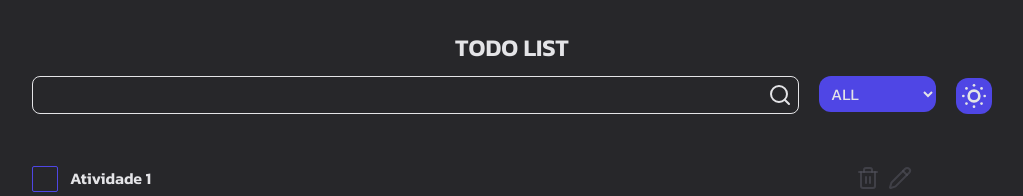
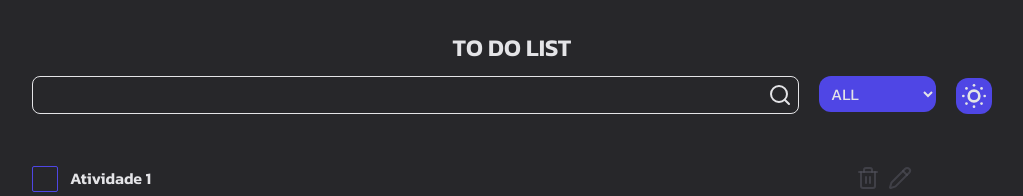
Before and after one commit to LucasMCFidelis/To-do-list, a React (Vite) app: page / in a window 1280 px wide. Shown: the top 196 px of the page, without its empty margins (128-1151 px from the left). Built offline with nearby package versions, Linux system fonts and the light colour scheme.

Commit message:
Cria um componente para o header utilizando pattern de composição

```diff
--- a/src/app.tsx
+++ b/src/app.tsx
@@ -1,9 +1,10 @@
-import { Moon, Pencil, Plus, Save, Search, SunDim, Trash2, X } from 'lucide-react'
+import { Pencil, Plus, Save, Search, Trash2, X } from 'lucide-react'
 import { FormEvent, useCallback, useRef, useState } from 'react'
 import { v4 as uuidv4 } from 'uuid'
 import { Button } from './components/button'
 import { Modal } from './components/modal'
 import { Activity } from './components/activity'
+import { Header } from './components/header'
 
 export function App() {
   const [isBlackModeActive, setIsBlackModeActive] = useState(true)
@@ -125,60 +126,21 @@ export function App() {
   return (
     <div className={`min-h-screen max-w-screen flex flex-wrap items-start justify-center transition-colors ${isBlackModeActive ? 'bg-zinc-800 text-zinc-200' : 'bg-zinc-200 text-zinc-900'}`}>
       <div className="w-9/12 flex flex-col gap-5">
-        <div className="w-full flex flex-col justify-center items-center gap-3 py-8">
-          <h1 className='text-2xl font-semibold'>TODO LIST</h1>
-          <div className="flex flex-wrap-reverse justify-between w-full gap-5">
-            <div className={`flex-1 min-w-full sm:min-w-min flex justify-between bg-transparent rounded-lg p-1.5 border ${isBlackModeActive ? 'text-zinc-200 border-zinc-200' : 'text-indigo-600 border-indigo-600'}`}>
-              <input
-                type="text"
-                onChange={handleSearchChange}
-                className='flex-1 bg-transparent outline-none'
-              />
-              <button>
-                <Search />
-              </button>
-            </div>
-            <div>
-              <select
-                value={filter}
-                onChange={handleFilterChange}
-                className='h-9 w-22 flex items-center justify-center px-2 bg-indigo-600 hover:bg-indigo-700 text-zinc-200 rounded-xl cursor-pointer outline-none'>
-                <option
-                  value=""
-                  className='text-indigo-600 bg-zinc-200'
-                >
-                  ALL
-                </option>
-                <option
-                  value="Complete"
-                  className='text-indigo-600 bg-zinc-200'
-                >
-                  Complete
-                </option>
-                <option
-                  value="Incomplete"
-                  className='text-indigo-600 bg-zinc-200'
-                >
-                  Incomplete
-                </option>
-              </select>
-            </div>
-
-            {isBlackModeActive ? (
-              <Button
-                icon={<SunDim className='size-8' />}
-                onClick={changeThemeScreen}
-                className='h-9 w-9'
-              />
-            ) : (
-              <Button
-                icon={<Moon className='size-8' />}
-                onClick={changeThemeScreen}
-                className='h-9 w-9'
-              />
-            )}
-          </div>
-        </div>
+        <Header.Root title='TO DO LIST'>
+          <Header.Search
+            themeScreenMode = {isBlackModeActive}
+            actionInput={handleSearchChange}
+            icon={Search}
+          />
+          <Header.Filters
+            filter={filter}
+            actionFilter={handleFilterChange}
+          />
+          <Header.ButtonTheme
+            themeScreenMode = {isBlackModeActive}
+            changeThemeScreen={changeThemeScreen}
+          ></Header.ButtonTheme>
+        </Header.Root>
 
         <div className='w-full sm:w-11/12'>
           {filteredActivities().length > 0 ? (
--- a/src/components/activity/ActivityRoot.tsx
+++ b/src/components/activity/ActivityRoot.tsx
@@ -1,20 +1,16 @@
 import { ReactNode } from "react"
 
 interface ActivityRootProps {
-    key: string,
     children: ReactNode
 }
 
-export function ActivityRoot({ key, children }: ActivityRootProps) {
+export function ActivityRoot({ children }: ActivityRootProps) {
     return (
-        <div key={key} className="flex flex-col gap-3 font-semibold">
+        <div className="flex flex-col gap-3 font-semibold">
             <div className='flex'>
                 {children}
-
-
             </div>
             <div className="w-full h-px bg-indigo-500/30"></div>
-
         </div>
     )
 }
--- /dev/null
+++ b/src/components/header/HeaderButtonTheme.tsx
@@ -0,0 +1,29 @@
+import { Button } from "../button"
+import { Moon, SunDim } from "lucide-react"
+
+interface HeaderButtonThemeProps {
+    themeScreenMode: boolean,
+    changeThemeScreen: () => void,
+}
+
+export function HeaderButtonTheme({ themeScreenMode, changeThemeScreen }: HeaderButtonThemeProps) {
+    return (
+        <>
+            {
+                themeScreenMode ? (
+                    <Button
+                        icon={<SunDim className='size-8' />}
+                        onClick={changeThemeScreen}
+                        className='h-9 w-9'
+                    />
+                ) : (
+                    <Button
+                        icon={<Moon className='size-8' />}
+                        onClick={changeThemeScreen}
+                        className='h-9 w-9'
+                    />
+                )
+            }
+        </>
+    )
+}
--- /dev/null
+++ b/src/components/header/HeaderContent.tsx
@@ -0,0 +1,13 @@
+import { ReactNode } from "react"
+
+interface HeaderContentProps {
+    children: ReactNode
+}
+
+export function HeaderContent({ children }: HeaderContentProps) {
+    return (
+        <div className="flex flex-wrap-reverse justify-between w-full gap-5">
+            {children}
+        </div>
+    )
+}
--- /dev/null
+++ b/src/components/header/HeaderFilter.tsx
@@ -0,0 +1,34 @@
+interface HeaderFiltersProps{
+    filter: string
+    actionFilter: (event: React.ChangeEvent<HTMLSelectElement>) => void
+}
+
+export function HeaderFilter({filter, actionFilter}: HeaderFiltersProps ){
+    return (
+        <div>
+            <select
+                value={filter}
+                onChange={actionFilter}
+                className='h-9 w-22 flex items-center justify-center px-2 bg-indigo-600 hover:bg-indigo-700 text-zinc-200 rounded-xl cursor-pointer outline-none'>
+                <option
+                    value=""
+                    className='text-indigo-600 bg-zinc-200'
+                >
+                    ALL
+                </option>
+                <option
+                    value="Complete"
+                    className='text-indigo-600 bg-zinc-200'
+                >
+                    Complete
+                </option>
+                <option
+                    value="Incomplete"
+                    className='text-indigo-600 bg-zinc-200'
+                >
+                    Incomplete
+                </option>
+            </select>
+        </div>
+    )
+}
--- /dev/null
+++ b/src/components/header/HeaderRoot.tsx
@@ -0,0 +1,17 @@
+import { ReactNode } from "react"
+
+interface HeaderRootProps {
+    title: string,
+    children: ReactNode
+}
+
+export function HeaderRoot({ title, children }: HeaderRootProps) {
+    return (
+        <div className="w-full flex flex-col justify-center items-center gap-3 py-8">
+            <h1 className='text-2xl font-semibold'>{title}</h1>
+            <div className="flex flex-wrap-reverse justify-between w-full gap-5">
+                {children}
+            </div>
+        </div>
+    )
+}
--- /dev/null
+++ b/src/components/header/HeaderSearch.tsx
@@ -0,0 +1,20 @@
+import { ChangeEventHandler } from "react"
+
+interface HeaderSearchProps {
+    themeScreenMode: boolean,
+    actionInput: ChangeEventHandler<HTMLInputElement>,
+    icon: React.ElementType
+}
+
+export function HeaderSearch({themeScreenMode, actionInput, icon: Icon }: HeaderSearchProps){
+    return (
+        <div className={`flex-1 min-w-full sm:min-w-min flex justify-between bg-transparent rounded-lg p-1.5 border ${themeScreenMode ? 'text-zinc-200 border-zinc-200' : 'text-indigo-600 border-indigo-600'}`}>
+            <input
+                type="text"
+                onChange={actionInput}
+                className='flex-1 bg-transparent outline-none'
+            />
+            <Icon />
+        </div>
+    )
+}
--- /dev/null
+++ b/src/components/header/index.tsx
@@ -0,0 +1,13 @@
+import { HeaderButtonTheme } from "./HeaderButtonTheme";
+import { HeaderContent } from "./HeaderContent";
+import { HeaderFilter } from "./HeaderFilter";
+import { HeaderRoot } from "./HeaderRoot";
+import { HeaderSearch } from "./HeaderSearch";
+
+export const Header = {
+    Root: HeaderRoot,
+    Content: HeaderContent,
+    Search: HeaderSearch,
+    Filters: HeaderFilter,
+    ButtonTheme: HeaderButtonTheme
+}
```
Also changed, not shown: src/components/activity/ActivityAction.tsx (+0 -11 lines).
